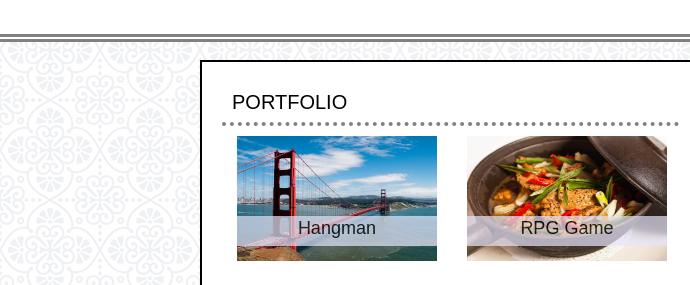
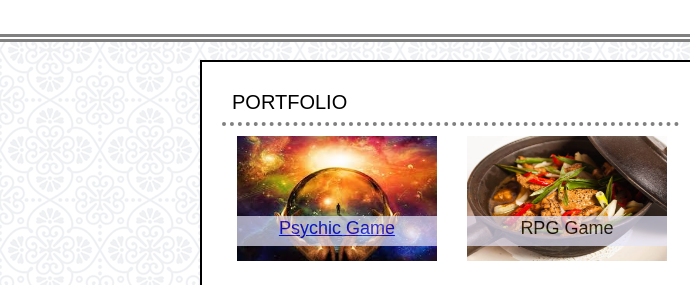
Before and after one commit to safreen42789/basic_portfolio, a plain HTML site: page portfolio.html in a window 1280 px wide. Shown: the part 200-485 px from the top of the page, 0-690 px from the left. Drawn offline with Linux system fonts and the light colour scheme; a web font is replaced by a local one.

Commit message:
updated portfolio

```diff
--- a/portfolio.html
+++ b/portfolio.html
@@ -3,7 +3,7 @@
 <head>
     <meta charset="utf-8" />
     <meta http-equiv="X-UA-Compatible" content="IE=edge">
-    <title>Page Title</title>
+    <title>Sana's Portfolio</title>
     <meta name="viewport" content="width=device-width, initial-scale=1">
     <link rel="stylesheet" href="./Assets/CSS/reset.css"/>
     <link rel="stylesheet" type="text/css" media="screen" href="./Assets/CSS/style.css" />
@@ -21,23 +21,23 @@
             <article class="about">
                 <h1 class="about-title">PORTFOLIO</h1>
                 <div class="p1r">
-                    <img src="./Assets/Images/city.jpg" alt="City" width="200px" height="125px">
-                    <div class="p1a"> Hangman</div>
+                    <img src="./Assets/Images/Psychic.jpg" alt="Psychic" width="200px" height="125px">
+                    <div class="p1a"> <a href = "../Psychic-game/index.html">Psychic Game</a></div>
                 </div>
                 <div class="p2r">
-                    <img src="./Assets/Images/food.jpg" alt="Food" width="200px" height="125px">
+                    <img src="./Assets/Images/food .jpg" alt="Food" width="200px" height="125px">
                     <div class="p2a">RPG Game</div>
                 </div>
                 <div class="p3r">
-                    <img src="./Assets/Images/nature.jpg" alt="Nature" width="200px" height="125px">
+                    <img src="./Assets/Images/nature .jpg" alt="Nature" width="200px" height="125px">
                     <div class="p3a">Trivia Game</div>
                 </div>
                 <div class="p4r">
-                    <img src="./Assets/Images/nightlife.jpg" alt="Nightlife" width="200px" height="125px">
+                    <img src="./Assets/Images/nightlife .jpg" alt="Nightlife" width="200px" height="125px">
                     <div class="p4a">Rutgers Info Widget</div>
                     </div>
                 <div class="p5r">
-                    <img src="./Assets/Images/Dog.jpg" alt="Dog" width="200px" height="125px">
+                    <img src="./Assets/Images/Dog .jpg" alt="Dog" width="200px" height="125px">
                     <div class="p5a">Rock Paper Scissors</div>
                     </div>
             </article>
```
Also changed, not shown: Assets/Images/Dog .jpg (renamed from Assets/Images/Dog.jpg), Assets/Images/GitHub-Mark.png (deleted), Assets/Images/Psychic.jpg (added), Assets/Images/city .jpg (renamed from Assets/Images/city.jpg), Assets/Images/food .jpg (renamed from Assets/Images/food.jpg), Assets/Images/nature .jpg (renamed from Assets/Images/nature.jpg), Assets/Images/nightlife .jpg (renamed from Assets/Images/nightlife.jpg), 3 other files.
